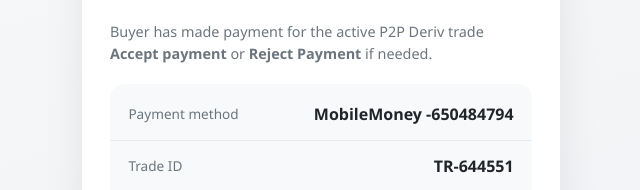
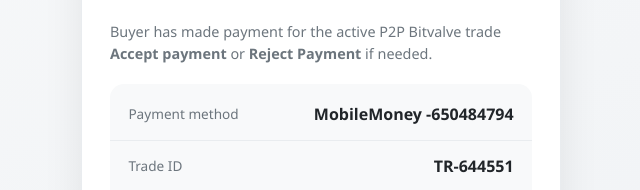
Before and after one commit to agnesjosphat907-bit/bitvalvepay-p2p, a website: page public/index.html in a window 1280 px wide. Shown: the part 240-430 px from the top of the page, 319-959 px from the left. Drawn offline with nearby package versions, Linux system fonts and the light colour scheme; no server answers.

Commit message:
Update index.html

```diff
--- a/public/index.html
+++ b/public/index.html
@@ -226,7 +226,7 @@
 
             <div class="card-body-custom">
                 <p class="reminder-text">
-                    Buyer has made payment for the active P2P Deriv trade
+                    Buyer has made payment for the active P2P Bitvalve trade
                     <strong>Accept payment</strong> or <strong>Reject Payment</strong> if needed.
                 </p>
 
```
